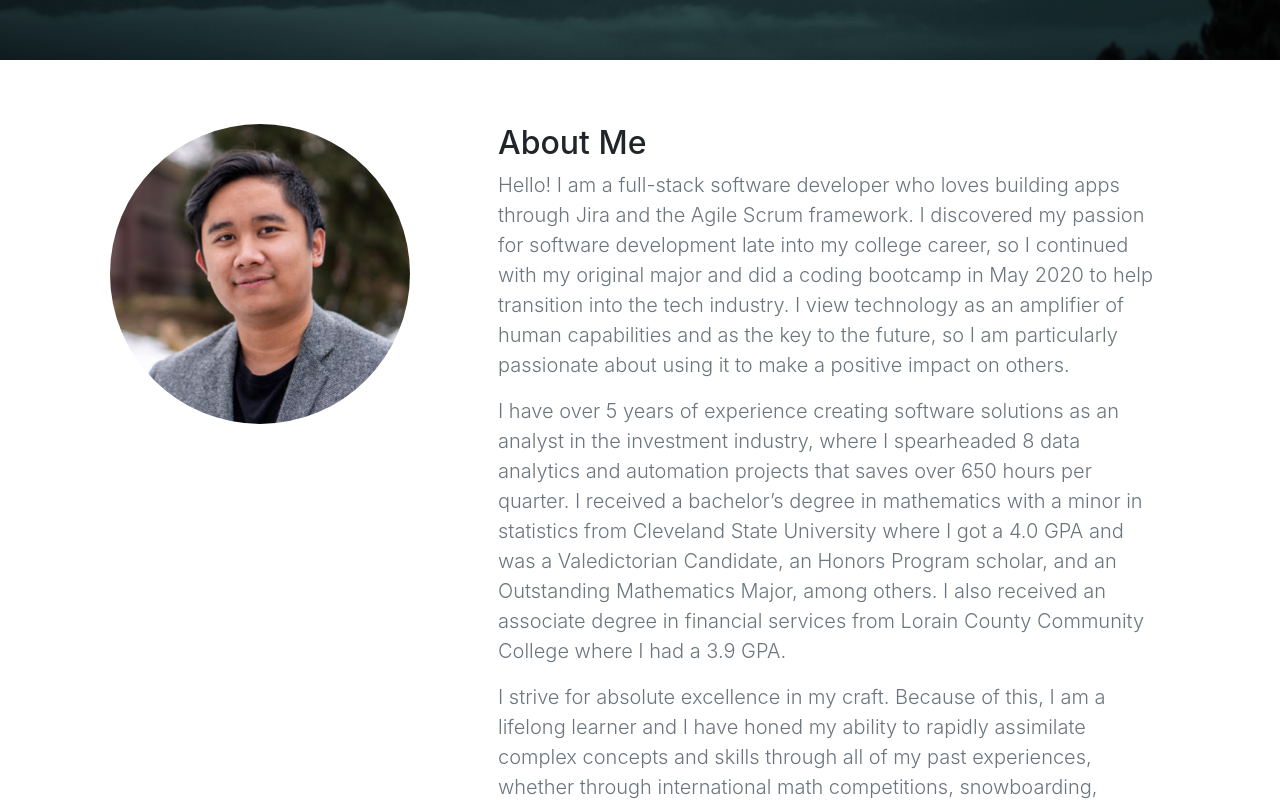
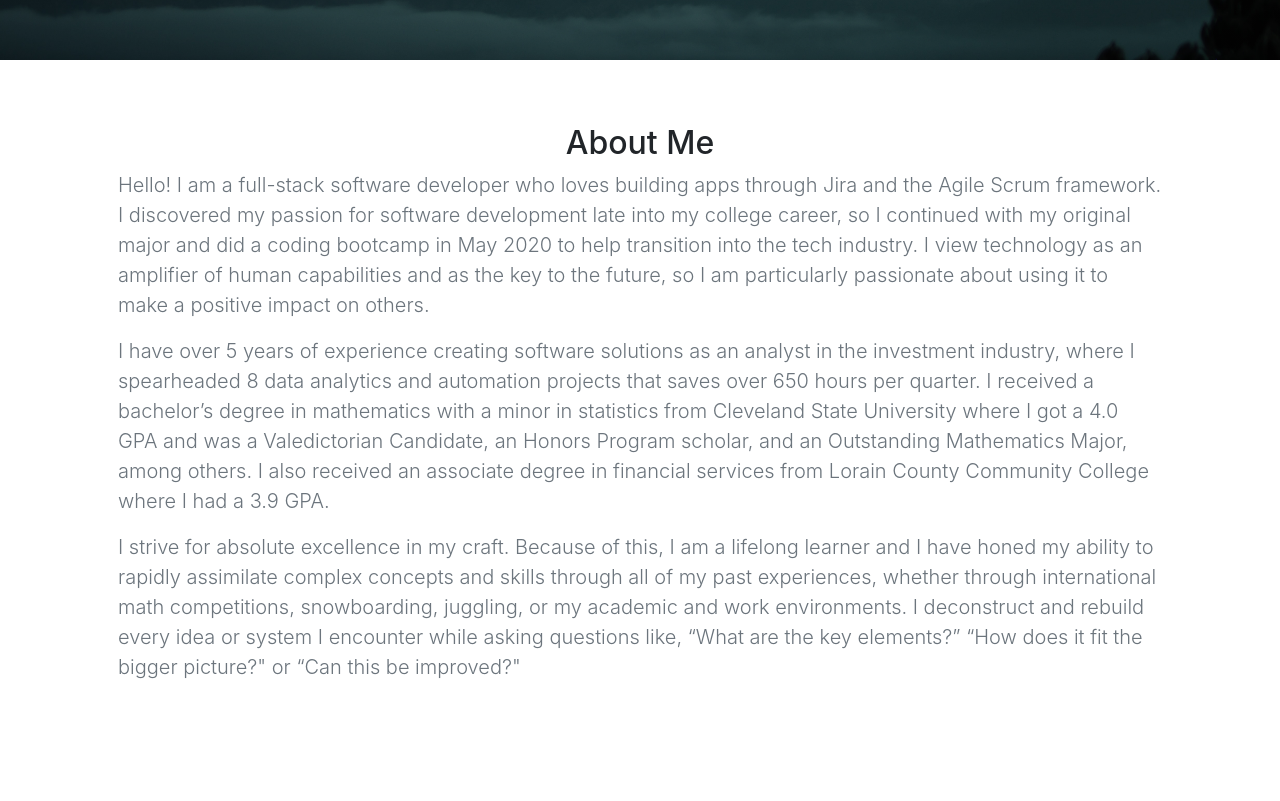
Before and after one commit to claudealdric/caldric.github.io, a React (Create React App) app: page / in a window 1280 px wide. Shown: the part 740-1541 px from the top of the page. Built offline with nearby package versions, Linux system fonts and the light colour scheme.

Commit message:
Remove personal photo

```diff
--- a/src/components/AboutMe.css
+++ b/src/components/AboutMe.css
@@ -1,11 +1,5 @@
 #about-me {
   background-color: white;
-}
-
-.personal-photo {
-  border-radius: 50%;
-  width: 100%;
-  max-width: 300px;
 }
 
 .brand-statement {
@@ -16,10 +10,12 @@
   padding: 0 3em;
 }
 
+.brand-statement > h2 {
+  text-align: center;
+}
+
 @media (max-width: 767px) {
   .brand-statement {
-    align-items: center;
-    text-align: center;
     margin-top: 40px;
     padding: 0;
   }
--- a/src/components/AboutMe.tsx
+++ b/src/components/AboutMe.tsx
@@ -8,16 +8,7 @@ const AboutMe: React.FC = () => {
     <section className="jumbotron text-center" id="about-me">
       <div className="container">
         <div className="row">
-          <div className="col-md-4 photo-section">
-            <Fade bottom distance={'15%'}>
-              <img
-                src="./me.jpg"
-                alt="Claude Aldric"
-                className="personal-photo"
-              />
-            </Fade>
-          </div>
-          <div className="col-md-8 brand-statement">
+          <div className="col-md-12 brand-statement">
             <Fade bottom>
               <h2>About Me</h2>
               <p className="lead text-muted">
```
